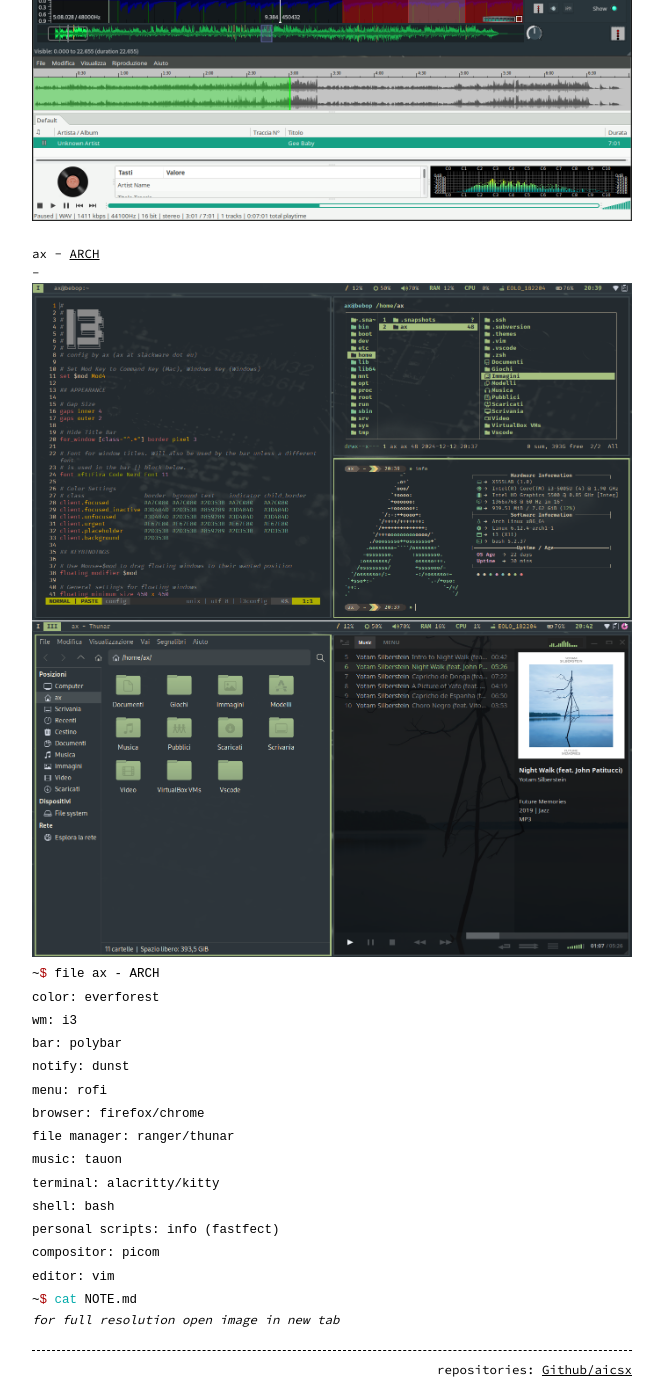
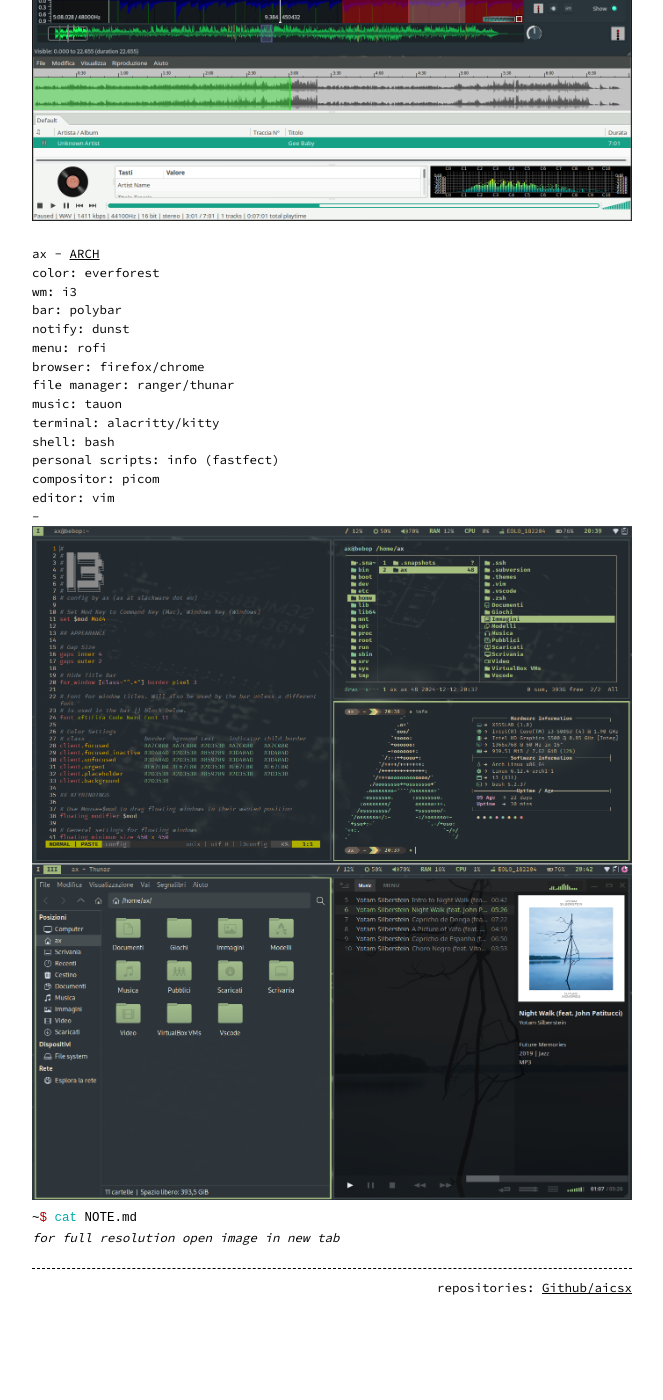
Before and after one commit to aicsx/ax, a Jekyll site: the page built from scrot.md, in a window 1280 px wide and 1400 px high, scrolled down 1091 px. Shown: the whole window, without its empty margins (308-971 px from the left). Built offline with Jekyll 4.4.1, drawn with Linux system fonts in a browser that asks for light colours; after the commit the page ends 2409 px from its top, so only the background shows below that.

Commit message:
modify: scrot section

````diff
--- a/scrot.md
+++ b/scrot.md
@@ -17,9 +17,6 @@
 - ![ax-SPARK](/images/scrot/ax-spark.png){:class="img-responsive" :height="800px" width="600px"}
 <p>&nbsp;</p>
 ax - [ARCH]
-- ![ax-ARCH](/images/scrot/ax-arch.png){:class="img-responsive" :height="800px" width="600px"}
-```bash
-~$ file ax - ARCH
 color: everforest
 wm: i3
 bar: polybar
@@ -33,7 +30,7 @@
 personal scripts: info (fastfect)
 compositor: picom
 editor: vim
-```
+- ![ax-ARCH](/images/scrot/ax-arch.png){:class="img-responsive" :height="800px" width="600px"}
 ```bash
 ~$ cat NOTE.md
 ```
````
